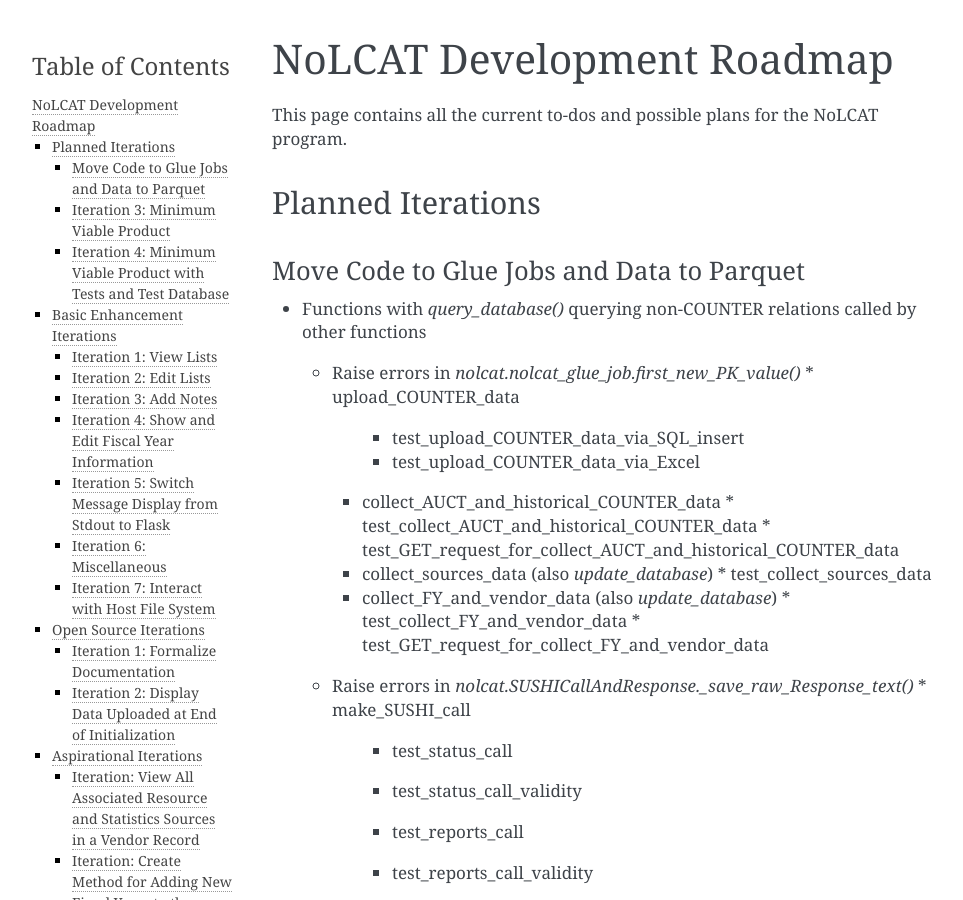
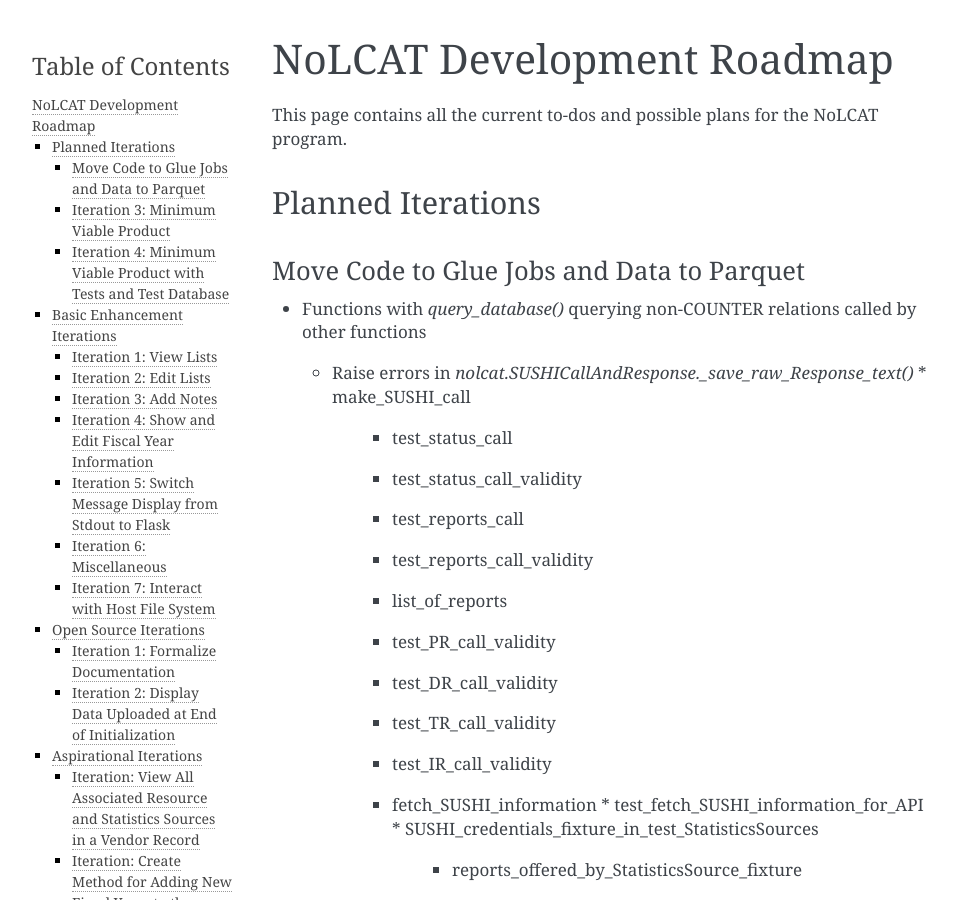
Before and after one commit to ereiskind/nolcat, a Sphinx documentation site: the page built from docs/source/roadmap.rst, in a window 1280 px wide and 900 px high. Shown: the whole window, without its empty margins (148-1111 px from the left). Built offline with Sphinx 7.4.7, drawn with Linux system fonts in a browser that asks for light colours.

Commit message:
Finish `first_new_PK_value()` except handling

```diff
--- a/docs/source/roadmap.rst
+++ b/docs/source/roadmap.rst
@@ -9,18 +9,6 @@ Move Code to Glue Jobs and Data to Parquet
 ==========================================
 * Functions with `query_database()` querying non-COUNTER relations called by other functions
 
-  * Raise errors in `nolcat.nolcat_glue_job.first_new_PK_value()`
-    * upload_COUNTER_data
-      * test_upload_COUNTER_data_via_SQL_insert
-      * test_upload_COUNTER_data_via_Excel
-    * collect_AUCT_and_historical_COUNTER_data
-      * test_collect_AUCT_and_historical_COUNTER_data
-      * test_GET_request_for_collect_AUCT_and_historical_COUNTER_data
-    * collect_sources_data (also `update_database`)
-      * test_collect_sources_data
-    * collect_FY_and_vendor_data (also `update_database`)
-      * test_collect_FY_and_vendor_data
-      * test_GET_request_for_collect_FY_and_vendor_data
   * Raise errors in `nolcat.SUSHICallAndResponse._save_raw_Response_text()`
     * make_SUSHI_call
       * test_status_call
```
Also changed, not shown: 2 other files.
